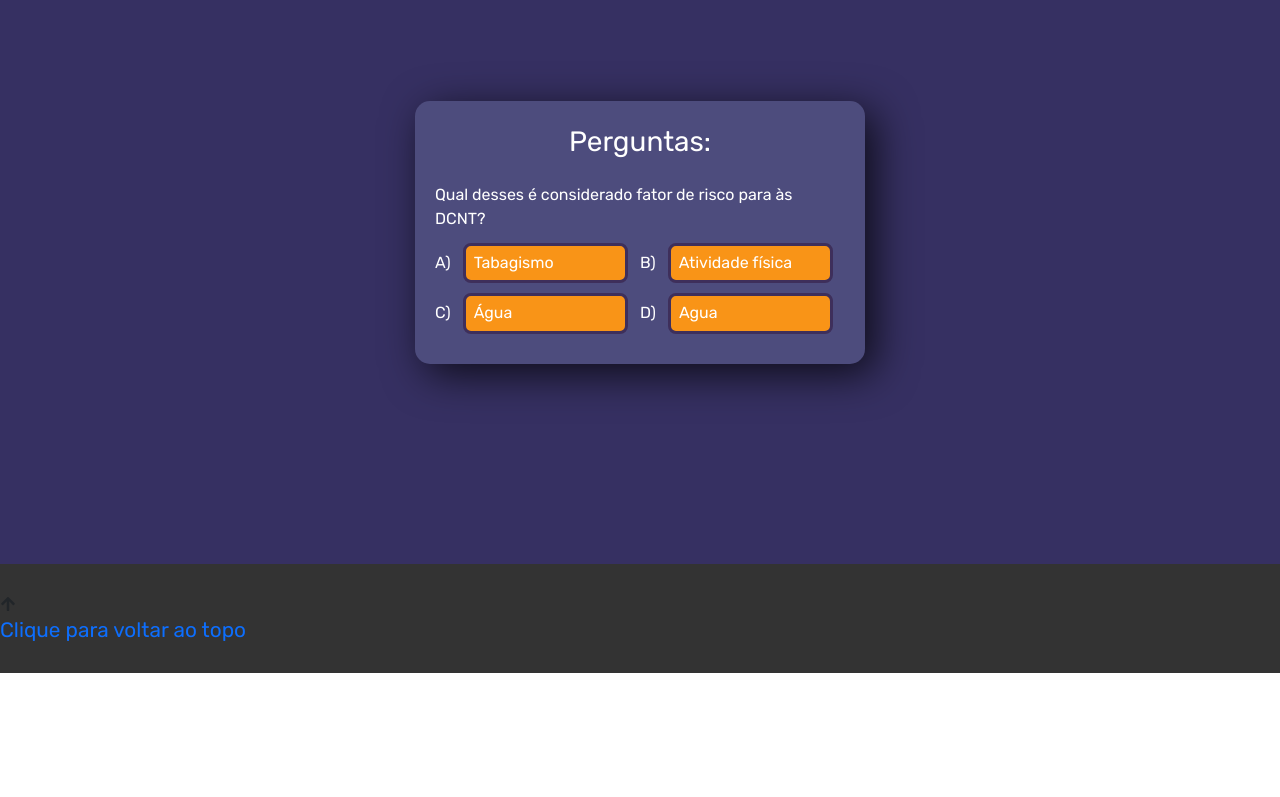
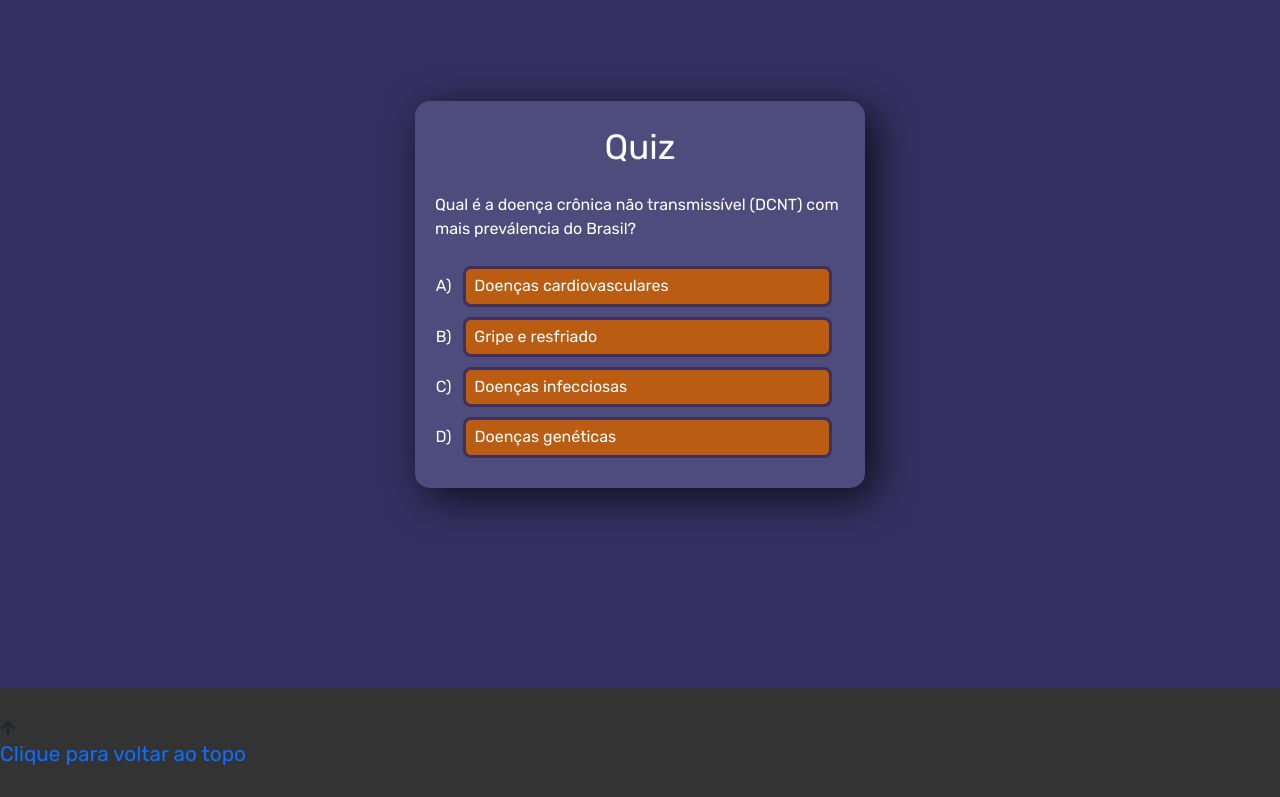
Before and after one commit to MatheusMoorete/Global-Soluition-2, a React (Vite) app: page /Prevencao in a window 1280 px wide. Shown: the part 1227-2024 px from the top of the page. Before the commit the page ends 1900 px from the top, so only its background shows below. Built offline with nearby package versions, Linux system fonts and the light colour scheme; the HTML template or start-up script is replaced by a standard one.

Commit message:
Quiz
Mudança nas respostas do quiz e na lógica, agora cada pontuação tem uma resposta personalizada

```diff
--- a/src/components/Quiz/index.jsx
+++ b/src/components/Quiz/index.jsx
@@ -9,7 +9,8 @@ import {
   Pergunta,
   GrupoResposta,
   Resposta,
-  Button
+  Button,
+  ButtonReplay
 } from "./styles";
 import { Perguntas as PerguntasIniciais } from "../../data/perguntas";
 
@@ -44,23 +45,37 @@ export default function Quiz() {
 
   if (repeating) {
     reiniciarQuiz();
-    return null; // Ou qualquer lógica desejada quando estiver reiniciando
+    return null;
   }
+
+  const mensagemPontuacao = () => {
+    if (pontos === 1) {
+      return "Você fez apenas 1 ponto, porem não desista, releeia o texto e depois volte no quiz";
+    } else if (pontos === 2) {
+      return "Você fez apenas 2 pontos, porem não desista, releeia o texto e depois volte no quiz";
+    } else if (pontos === 3) {
+      return "Boa, você fez 3 pontos, mas caso queira fazer os 5, reinicie no botão";
+    } else if (pontos === 4) {
+      return "Boa, você fez 4 pontos, mas caso queira fazer os 5, reinicie no botão";
+    } else if (pontos === 5) {
+      return "Parabéns, você acertou todas e conseguiu os 5 pontos.";
+    }
+  };
 
   return (
     <Container>
       {showPontuacao ? (
         <Pontuacao>
-            <span>Você fez {pontos} pontos</span>
-            <Button onClick={() => setRepeating(true)}>
-              <MdReplay /> Repeat
-            </Button>
+          <span>{mensagemPontuacao()}</span>
+          <ButtonReplay onClick={() => setRepeating(true)}>
+            <MdReplay />
+          </ButtonReplay>
         </Pontuacao>
       ) : (
         <>
           <InfoPerguntas>
             <ContagemPerguntas>
-                <ContagemPerguntasSpan>Perguntas:</ContagemPerguntasSpan>
+              <ContagemPerguntasSpan>Quiz</ContagemPerguntasSpan>
             </ContagemPerguntas>
             {perguntaAtual < todasPerguntas.length && (
               <Pergunta>{todasPerguntas[perguntaAtual].pergunta}</Pergunta>
--- a/src/components/Quiz/styles.js
+++ b/src/components/Quiz/styles.js
@@ -23,6 +23,7 @@ export const Pontuacao = styled.div`
   display: flex;
   min-height: 200px;
   font-size: 24px;
+  flex-direction: column;
   justify-content: center;
   align-items: center;
 `;
@@ -40,16 +41,16 @@ export const ContagemPerguntas = styled.div`
 `;
 
 export const ContagemPerguntasSpan = styled.span`
-  font-size: 28px;
+  font-size: 35px;
 `;
 
 export const Pergunta = styled.div`
-  margin-bottom: 12px;
+  margin-bottom: 25px;
 `;
 
 export const GrupoResposta = styled.div`
   display: flex;
-  flex: 1 1 200px;
+  flex: 1 1 300px;
   justify-content: center;
   align-items: baseline;
 `;
@@ -65,10 +66,10 @@ export const Button = styled.button`
   display: flex;
   justify-content: flex-start;
   align-items: center;
-  width: 100%;
+  width: 90%;
   font-size: 16px;
   color: #fff;
-  background-color: #F99417;
+  background-color: #BA5C12;
   border-radius: 8px;
   padding: 8px;
   border: 3px solid #3E2F5B;
@@ -79,3 +80,20 @@ export const Button = styled.button`
     background-color: #261132;
   }
 `;
+export const ButtonReplay = styled.button`
+  display: flex;
+  justify-content: flex-start;
+  align-items: center;
+  font-size: 16px;
+  color: #fff;
+  background-color: #BA5C12;
+  border-radius: 8px;
+  padding: 8px;
+  border: 3px solid #3E2F5B;
+  cursor: pointer;
+  margin: 0 12px 10px;
+
+  &:hover {
+    background-color: #261132;
+  }
+`;
--- a/src/data/perguntas.js
+++ b/src/data/perguntas.js
@@ -1,47 +1,48 @@
 export const Perguntas = [
     {
-      pergunta: 'Qual desses é considerado fator de risco para às DCNT?',
+      pergunta: 'Qual é a doença crônica não transmissível (DCNT) com mais preválencia do Brasil?',
       opcoesResposta: [
-        { resposta: 'Tabagismo', correta: true, alternativa: 'A)' },
-        { resposta: 'Atividade física', correta: false, alternativa: 'B)' },
-        { resposta: 'Água', correta: false, alternativa: 'C)' },
-        { resposta: 'Agua', correta: false, alternativa: 'D)' },
+      { resposta: 'Doenças cardiovasculares', correta: true, alternativa: 'A)' },
+      { resposta: 'Gripe e resfriado', correta: false, alternativa: 'B)' },
+      { resposta: 'Doenças infecciosas', correta: false, alternativa: 'C)' },
+      { resposta: 'Doenças genéticas', correta: false, alternativa: 'D)' },
       ]
     },
     {
-      pergunta: 'Qual mês estamos?',
+      pergunta: 'Qual porcentagem da mortalidade no Brasil é atribuída às Doenças Crônicas Não Transmissíveis (DCNT)?',
       opcoesResposta: [
-        { resposta: 'Janeiro', correta: false, alternativa: 'A)' },
-        { resposta: 'Fevereiro', correta: false, alternativa: 'B)' },
-        { resposta: 'Junho', correta: false, alternativa: 'C)' },
-        { resposta: 'Maio', correta: true, alternativa: 'D)' },
+      { resposta: '51%', correta: false, alternativa: 'A)' },
+      { resposta: '72%', correta: true, alternativa: 'B)' },
+      { resposta: '23%', correta: false, alternativa: 'C)' },
+      { resposta: '19%', correta: false, alternativa: 'D)' },
       ]
     },
     {
-      pergunta: 'Quem é o autor de "Dom Quixote"?',
+      pergunta: 'Entre os fatores de risco, existe um mais prevalente no Brasil que contribui significativamente para a persistência das DCNT, qual seria esse fator?',
       opcoesResposta: [
-        { resposta: 'Miguel de Cervantes', correta: true, alternativa: 'A)' },
-        { resposta: 'William Shakespeare', correta: false, alternativa: 'B)' },
-        { resposta: 'Charles Dickens', correta: false, alternativa: 'C)' },
-        { resposta: 'Jane Austen', correta: false, alternativa: 'D)' },
+      { resposta: 'Consumo excessivo de água', correta: false, alternativa: 'A)' },
+      { resposta: 'Falta de assistência médica', correta: false, alternativa: 'B)' },
+      { resposta: 'Dieta inadequada (Obesidade)', correta: true, alternativa: 'C)' },
+      { resposta: 'Exposição exessiva ao sol', correta: false, alternativa: 'D)' },
+
       ]
     },
     {
-      pergunta: 'Qual é o maior planeta do nosso sistema solar?',
+      pergunta: 'Quanto foi o gasto anual direto com doenças crônicas não transmissíveis no Brasil em 2019?',
       opcoesResposta: [
-        { resposta: 'Terra', correta: false, alternativa: 'A)' },
-        { resposta: 'Marte', correta: false, alternativa: 'B)' },
-        { resposta: 'Júpiter', correta: true, alternativa: 'C)' },
-        { resposta: 'Vênus', correta: false, alternativa: 'D)' },
+      { resposta: 'R$ 1,5 bilhão', correta: false, alternativa: 'A)' },
+      { resposta: 'R$ 6,8 bilhões', correta: true, alternativa: 'B)' },
+      { resposta: 'R$ 762 milhões', correta: false, alternativa: 'C)' },
+      { resposta: 'R$ 730 milhões', correta: false, alternativa: 'D)' },
       ]
     },
     {
-      pergunta: 'Em que ano começou a Primeira Guerra Mundial?',
+      pergunta: 'Qual é a principal recomendação para o controle das Doenças Crônicas Não Transmissíveis no texto?',
       opcoesResposta: [
-        { resposta: '1912', correta: false, alternativa: 'A)' },
-        { resposta: '1914', correta: true, alternativa: 'B)' },
-        { resposta: '1916', correta: false, alternativa: 'C)' },
-        { resposta: '1918', correta: false, alternativa: 'D)' },
+      { resposta: 'Aumento dos gastos hospitalares', correta: false, alternativa: 'A)' },
+      { resposta: 'Foco na prevenção e promoção da saúde', correta: true, alternativa: 'B)' },
+      { resposta: 'Exposição a alimentos ultraprocessados', correta: false, alternativa: 'C)' },
+      { resposta: 'Redução dos recursos para assistência médica', correta: false, alternativa: 'D)' },
       ]
-    },
+      }
   ];
```
Lines whose indentation alone changed are shown as unchanged.
